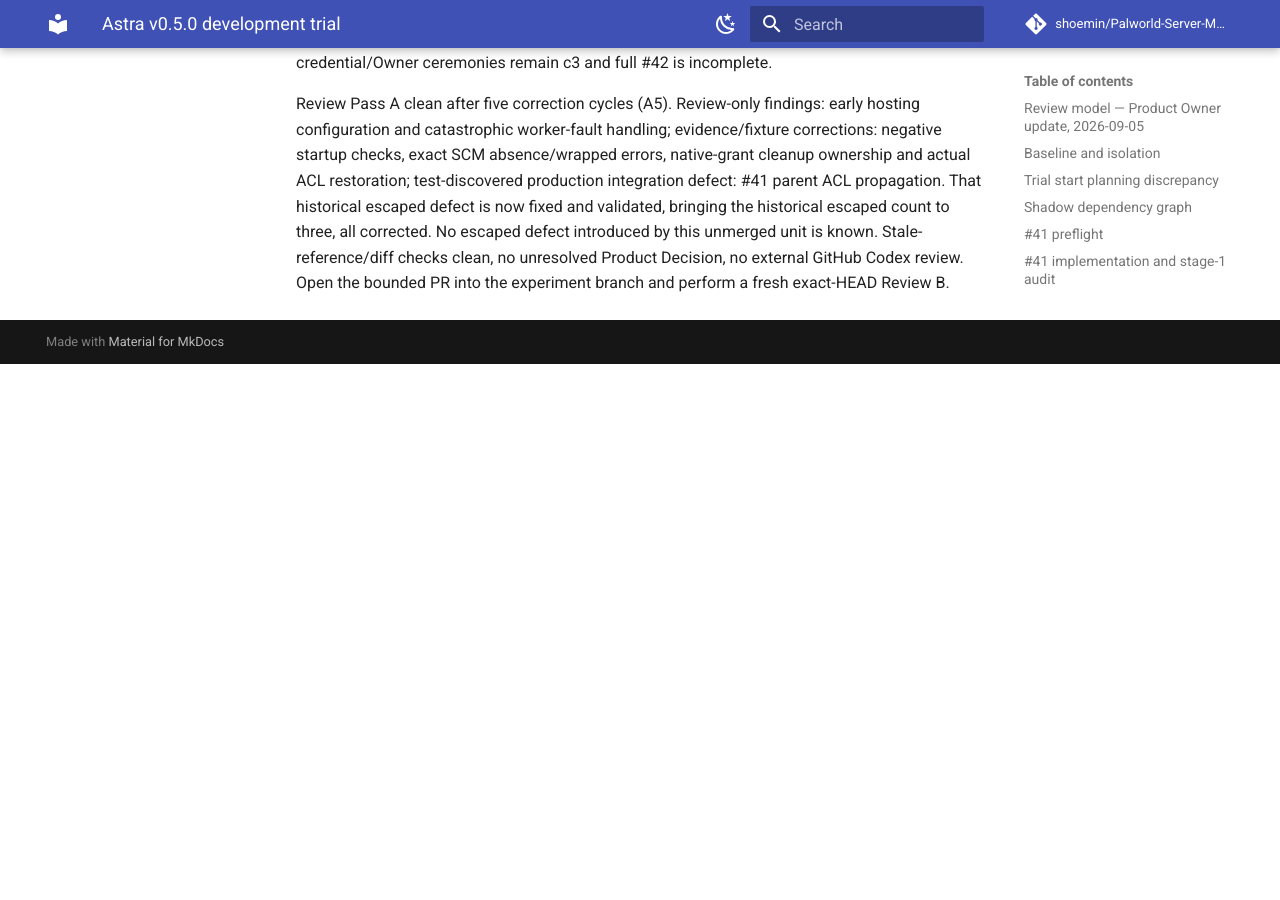
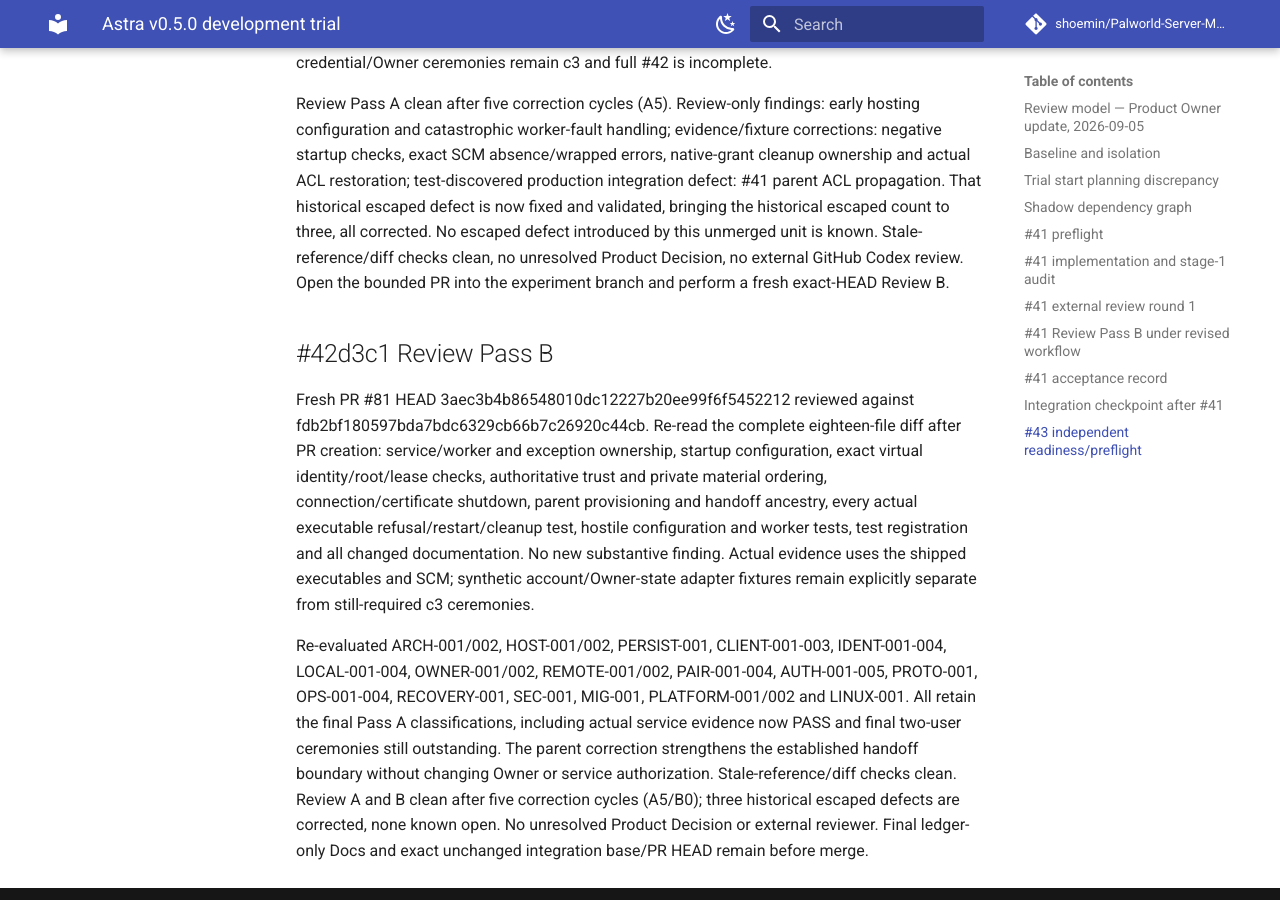
Before and after one commit to shoemin/Palworld-Server-Manager, an MkDocs documentation site: the page built from docs/experiments/astra-v0.5.0-trial.md, in a window 1280 px wide and 900 px high, scrolled down 97834 px. Built offline with MkDocs 1.6.1 and Material for MkDocs 9.7.7, drawn with Linux system fonts in a browser that asks for light colours; comment, search, counter and statistics services are not loaded; before the commit the page ends 98198 px from its top, so only the background shows below that.

Commit message:
docs(astra): record clean final Host service review

```diff
--- a/docs/experiments/astra-v0.5.0-trial.md
+++ b/docs/experiments/astra-v0.5.0-trial.md
@@ -1085,3 +1085,9 @@ Review cycle A5 found that excluding OutOfMemoryException from the worker catch
 Final code/test candidate 8b49f5c22dc62c510b7119d8cc56cb87cb303d9a passes zero-warning Release build, 211/211 local tests, strict docs, CI 34011317222 (ordinary and actual Windows jobs) and Docs 34011318424. A4 CI 34011248797/Docs 34011249646 also PASS, including all shipped executable refusal/recovery/cleanup checks. Re-read all eighteen changed files and re-evaluated every registry family after the last correction. The matrix's pending actual startup, lock, trust, default-layout, refusal and restart evidence is now PASS. Final actual two-user credential/Owner ceremonies remain c3 and full #42 is incomplete.
 
 Review Pass A clean after five correction cycles (A5). Review-only findings: early hosting configuration and catastrophic worker-fault handling; evidence/fixture corrections: negative startup checks, exact SCM absence/wrapped errors, native-grant cleanup ownership and actual ACL restoration; test-discovered production integration defect: #41 parent ACL propagation. That historical escaped defect is now fixed and validated, bringing the historical escaped count to three, all corrected. No escaped defect introduced by this unmerged unit is known. Stale-reference/diff checks clean, no unresolved Product Decision, no external GitHub Codex review. Open the bounded PR into the experiment branch and perform a fresh exact-HEAD Review B.
+
+## #42d3c1 Review Pass B
+
+Fresh PR #81 HEAD 3aec3b4b86548010dc12227b20ee99f6f5452212 reviewed against fdb2bf180597bda7bdc6329cb66b7c26920c44cb. Re-read the complete eighteen-file diff after PR creation: service/worker and exception ownership, startup configuration, exact virtual identity/root/lease checks, authoritative trust and private material ordering, connection/certificate shutdown, parent provisioning and handoff ancestry, every actual executable refusal/restart/cleanup test, hostile configuration and worker tests, test registration and all changed documentation. No new substantive finding. Actual evidence uses the shipped executables and SCM; synthetic account/Owner-state adapter fixtures remain explicitly separate from still-required c3 ceremonies.
+
+Re-evaluated ARCH-001/002, HOST-001/002, PERSIST-001, CLIENT-001-003, IDENT-001-004, LOCAL-001-004, OWNER-001/002, REMOTE-001/002, PAIR-001-004, AUTH-001-005, PROTO-001, OPS-001-004, RECOVERY-001, SEC-001, MIG-001, PLATFORM-001/002 and LINUX-001. All retain the final Pass A classifications, including actual service evidence now PASS and final two-user ceremonies still outstanding. The parent correction strengthens the established handoff boundary without changing Owner or service authorization. Stale-reference/diff checks clean. Review A and B clean after five correction cycles (A5/B0); three historical escaped defects are corrected, none known open. No unresolved Product Decision or external reviewer. Final ledger-only Docs and exact unchanged integration base/PR HEAD remain before merge.
```
